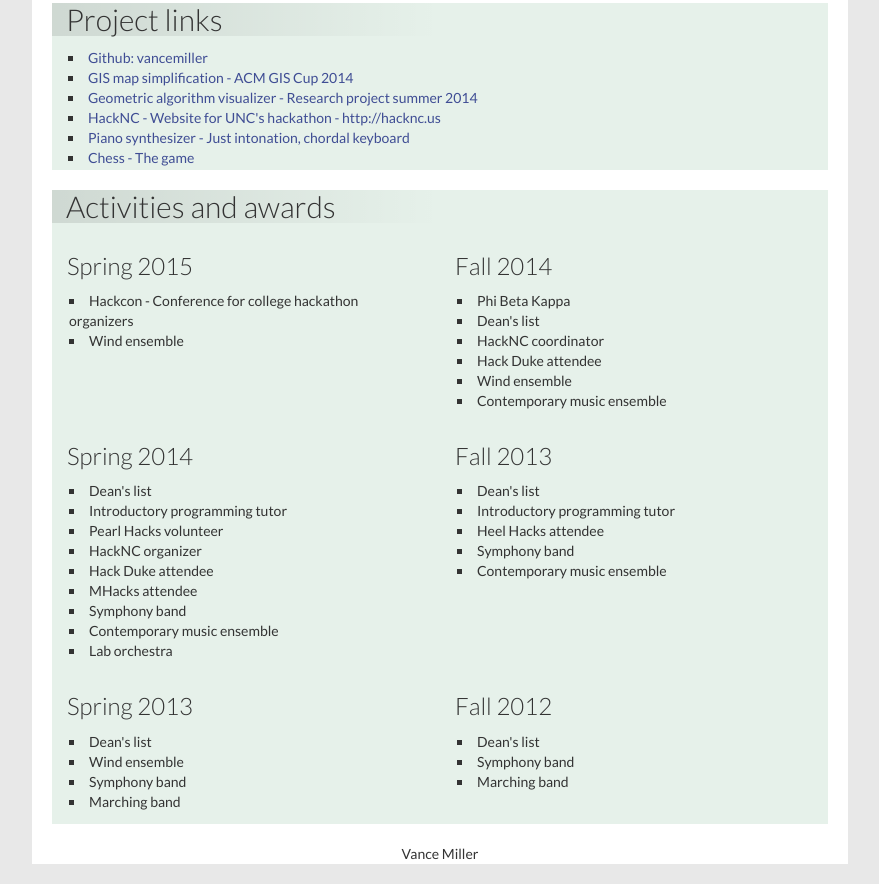
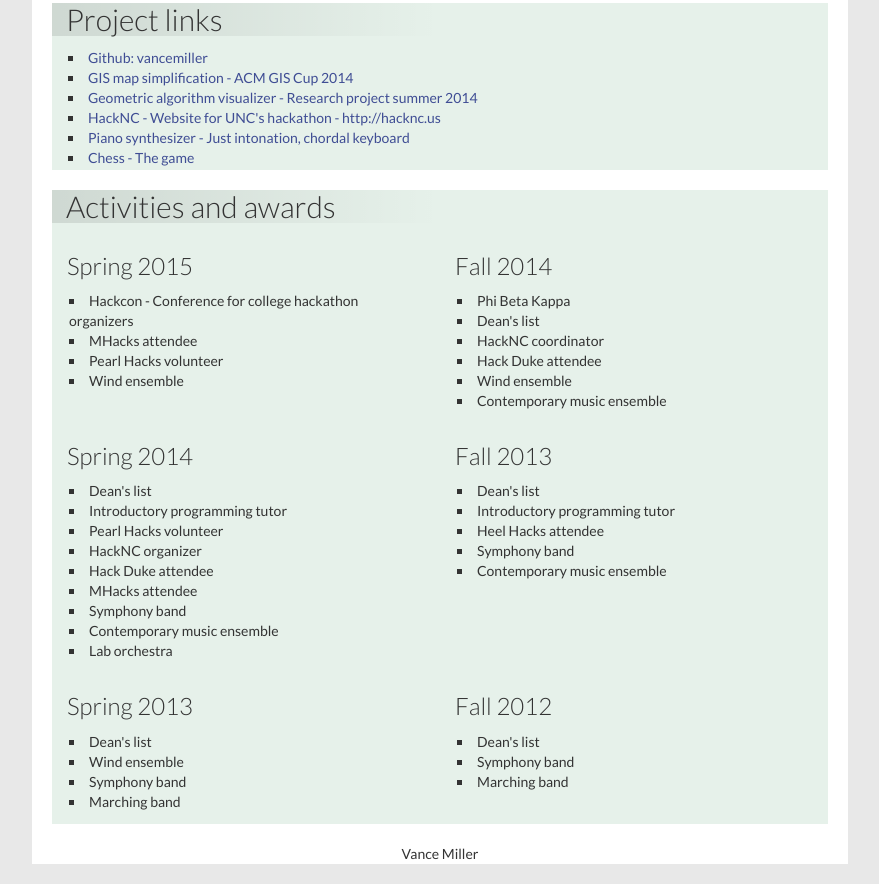
Before and after one commit to vancemiller/vancemiller.github.com, a plain HTML site: page index.html in a window 1280 px wide. Shown: the part 1667-2551 px from the top of the page, without its empty margins (200-1079 px from the left). Drawn offline with Linux system fonts and the light colour scheme.

Commit message:
hackathons

```diff
--- a/index.html
+++ b/index.html
@@ -174,6 +174,8 @@
                     <h3>Spring 2015</h3>
                     <ul>
                         <li>Hackcon - Conference for college hackathon organizers</li>
+                        <li>MHacks attendee</li>
+                        <li>Pearl Hacks volunteer</li>
                         <li>Wind ensemble</li>
                     </ul>
                 </div>
```
